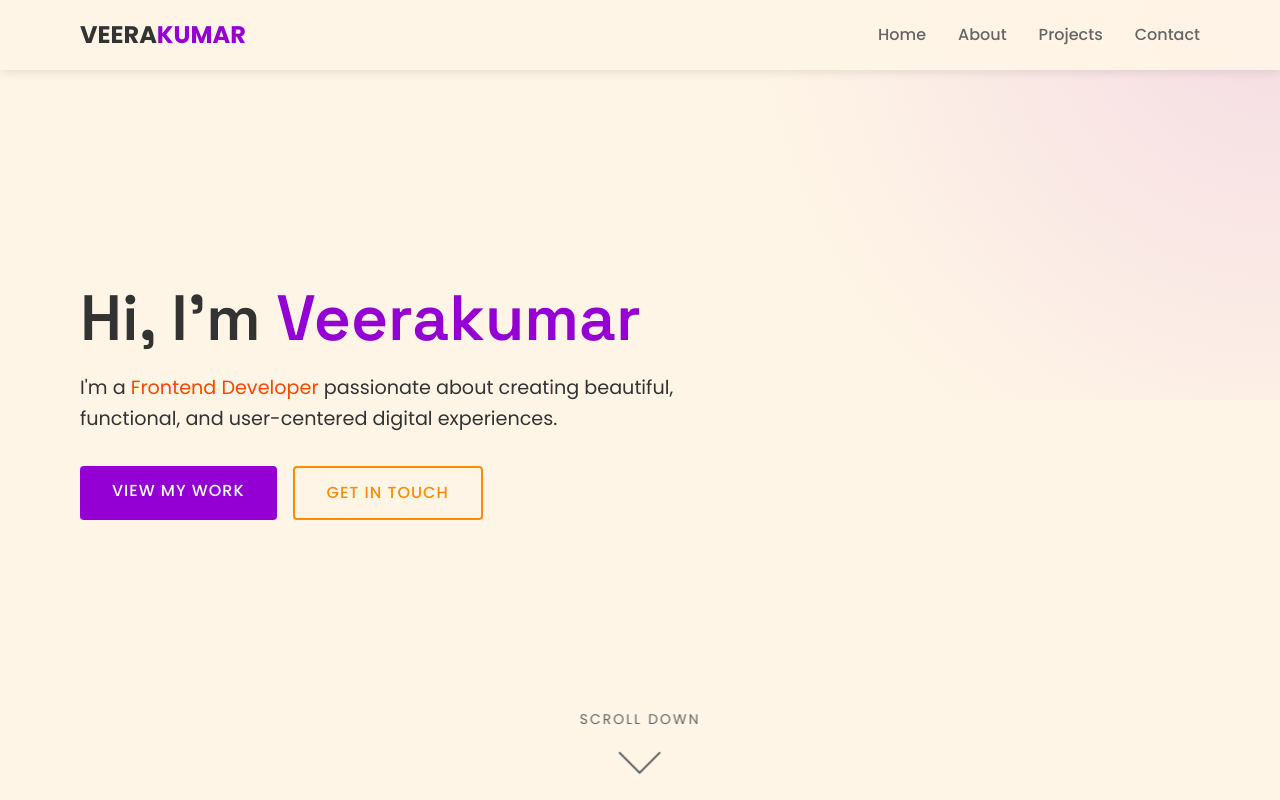
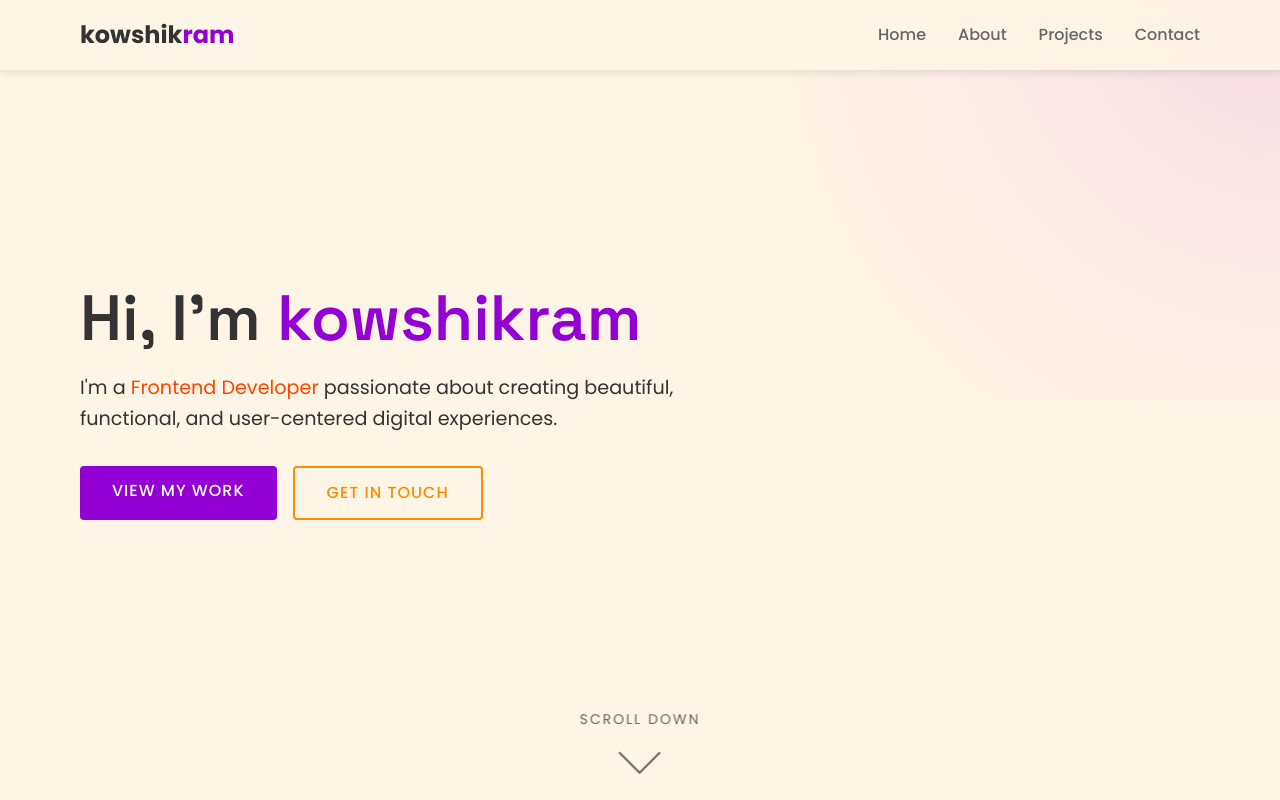
Before and after one commit to kowshikramvs/sns, a plain HTML site: page index.html in a window 1280 px wide. Shown: the top 800 px of the page. Drawn offline with Linux system fonts and the light colour scheme.

Commit message:
Update index.html

```diff
--- a/index.html
+++ b/index.html
@@ -788,7 +788,7 @@
     <!-- Header & Navigation -->
     <header id="header">
         <div class="container nav-container">
-            <a href="#home" class="logo">VEERA<span>KUMAR</span></a>
+            <a href="#home" class="logo">kowshik<span>ram</span></a>
             <button class="mobile-toggle" aria-label="Toggle menu">☰</button>
             <ul class="nav-links">
                 <li><a href="#home">Home</a></li>
@@ -802,7 +802,7 @@
     <!-- Hero Section -->
     <section id="home" class="hero">
         <div class="container hero-content">
-            <h1>Hi, I'm <span class="highlight">Veerakumar</span></h1>
+            <h1>Hi, I'm <span class="highlight">kowshikram</span></h1>
             <p>I'm a <span class="accent">Frontend Developer</span> passionate about creating beautiful, functional, and user-centered digital experiences.</p>
             <div class="hero-buttons">
                 <a href="#projects" class="btn">View My Work</a>
```
